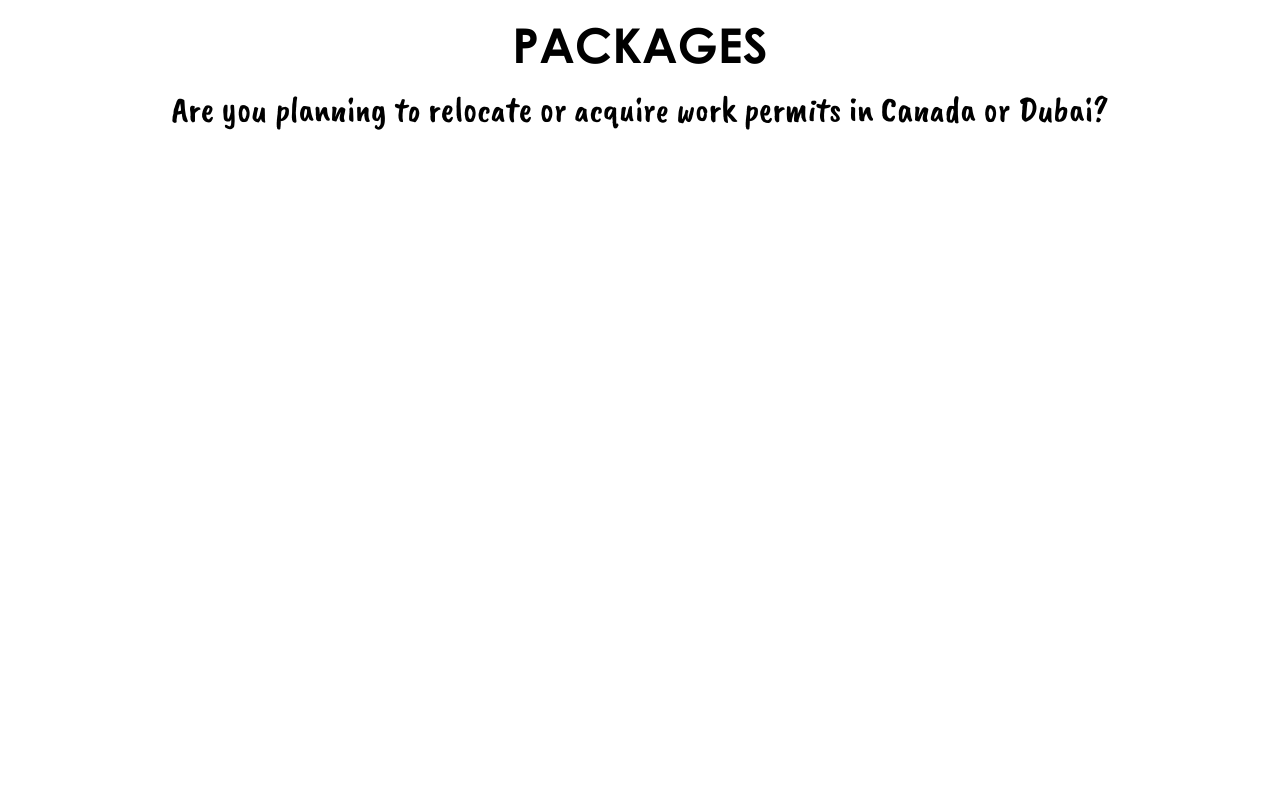
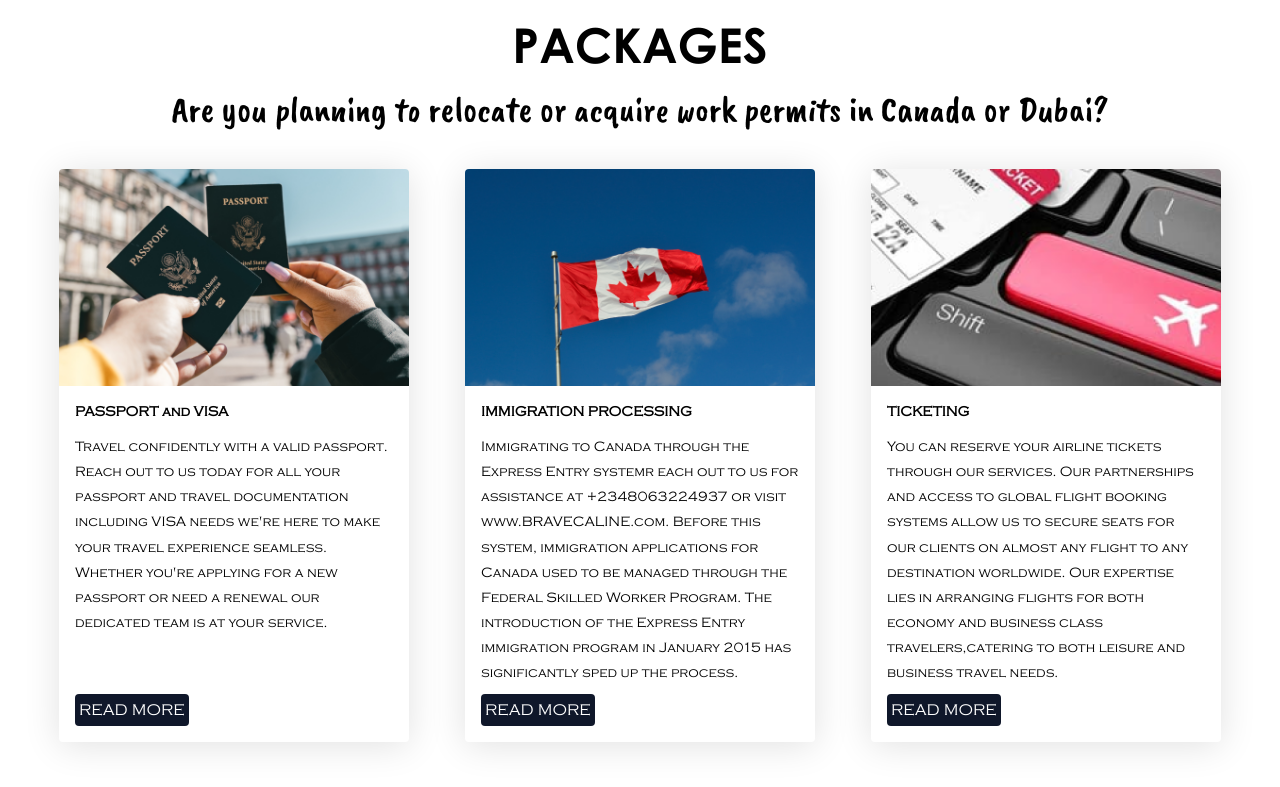
Before and after one commit to fantee-hub/bravecline, a Next.js app: page / in a window 1280 px wide. Shown: the part 1743-2530 px from the top of the page. Before the commit the page ends 1928 px from the top, so only its background shows below. Built offline with nearby package versions, Linux system fonts and the light colour scheme.

Commit message:
feat: our packages section

```diff
--- a/src/components/Packages/index.tsx
+++ b/src/components/Packages/index.tsx
@@ -1,9 +1,10 @@
 import React from "react";
+import { packages } from "@/src/utils/utils";
 
 const Packages = () => {
   return (
-    <section>
-      <div className="font-caveat text-5xl text-center py-14 flex flex-col gap-5">
+    <section className="py-14">
+      <div className="font-caveat text-5xl text-center flex flex-col gap-5">
         <div>OUR TRAVELING</div>
         <div className="font-centuryGothic font-bold">PACKAGES</div>
         <div className="text-4xl">
@@ -11,6 +12,27 @@
           Dubai?
         </div>
       </div>
+      <div className="flex flex-wrap justify-center gap-14 items-stretch pt-10">
+        {packages.map((p) => (
+          <div
+            key={p.id}
+            className="w-[350px] card-shadow rounded overflow-hidden relative"
+          >
+            <div>
+              <img src={p.img} alt={p.title} />
+            </div>
+            <div className="p-4 text-sm pb-14">
+              <div className="pb-3 font-bold">{p.title}</div>
+              <div className="leading-[1.8]">{p.desc}</div>
+            </div>
+            <div className="absolute bottom-4 left-4">
+              <button className="bg-slate-900 rounded text-white outline-none p-1">
+                READ MORE
+              </button>
+            </div>
+          </div>
+        ))}
+      </div>
     </section>
   );
 };
--- a/styles/globals.css
+++ b/styles/globals.css
@@ -34,4 +34,7 @@
     bottom: -4px;
     background: #1074d0;
   }
+  .card-shadow {
+    box-shadow: 0px 3.59302px 35.93024px 0px rgba(0, 0, 0, 0.12);
+  }
 }
```
